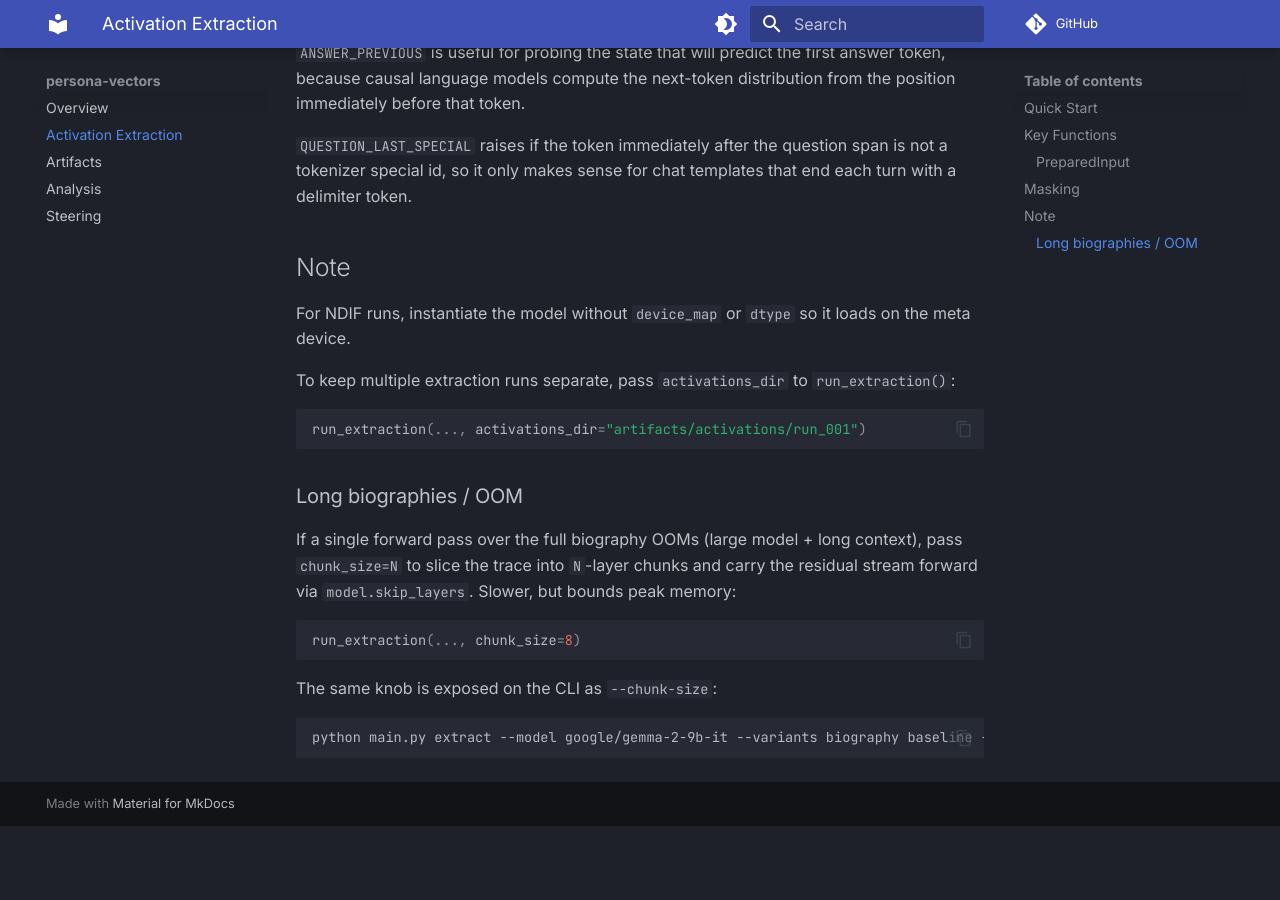
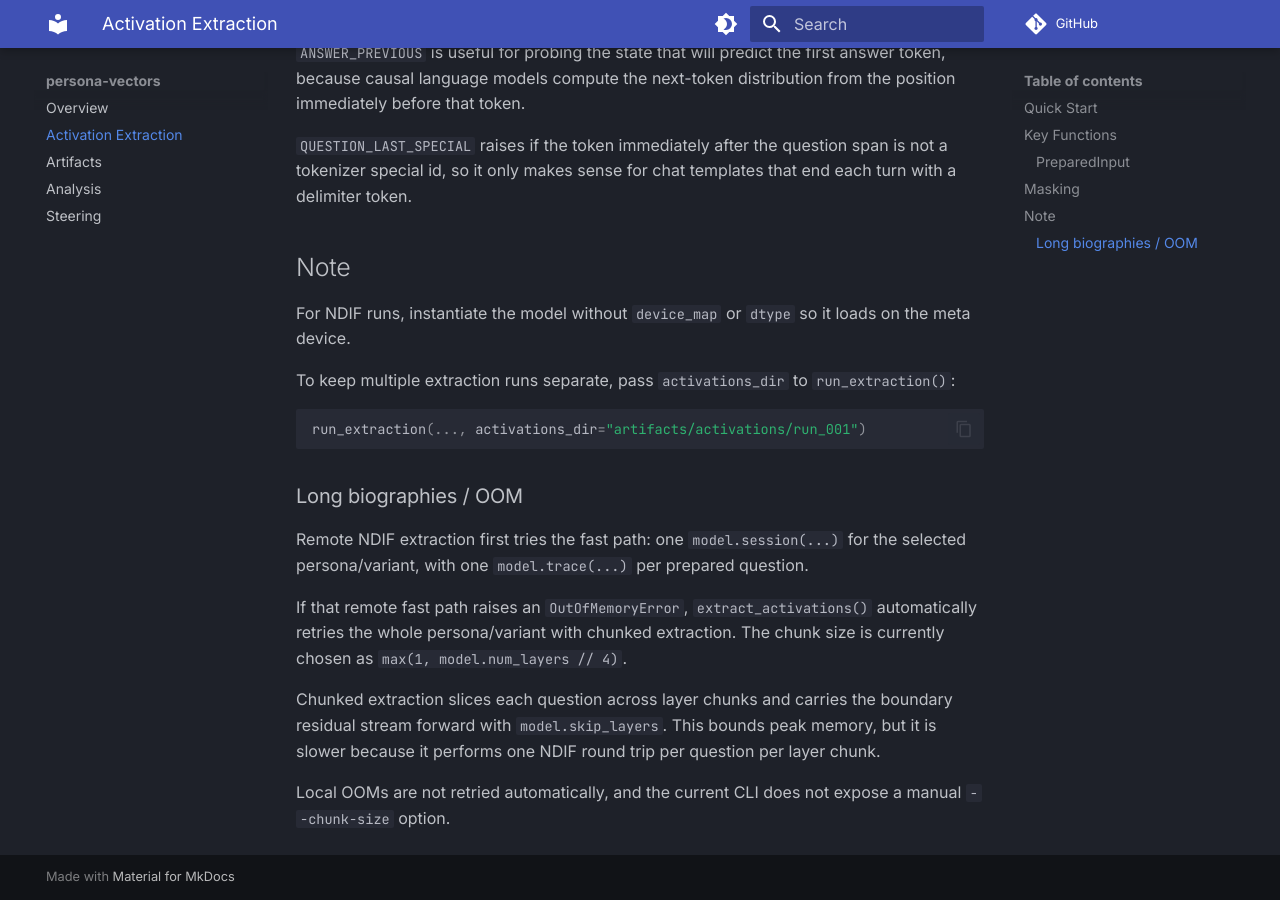
Before and after one commit to implicit-personalization/persona-vectors, an MkDocs documentation site: the page built from docs/extraction.md, in a window 1280 px wide and 900 px high, scrolled down 1862 px. Built offline with MkDocs 1.6.1 and Material for MkDocs 9.7.7, drawn with Linux system fonts in a browser that asks for light colours; comment, search, counter and statistics services are not loaded; before the commit the page ends 2688 px from its top, so only the background shows below that.

Commit message:
Small docs updates

````diff
--- a/docs/extraction.md
+++ b/docs/extraction.md
@@ -69,17 +69,17 @@ run_extraction(..., activations_dir="artifacts/activations/run_001")
 
 ### Long biographies / OOM
 
-If a single forward pass over the full biography OOMs (large model + long
-context), pass `chunk_size=N` to slice the trace into `N`-layer chunks and
-carry the residual stream forward via `model.skip_layers`. Slower, but
-bounds peak memory:
+Remote NDIF extraction first tries the fast path: one `model.session(...)` for
+the selected persona/variant, with one `model.trace(...)` per prepared question.
 
-```python
-run_extraction(..., chunk_size=8)
-```
+If that remote fast path raises an `OutOfMemoryError`, `extract_activations()`
+automatically retries the whole persona/variant with chunked extraction. The
+chunk size is currently chosen as `max(1, model.num_layers // 4)`.
 
-The same knob is exposed on the CLI as `--chunk-size`:
+Chunked extraction slices each question across layer chunks and carries the
+boundary residual stream forward with `model.skip_layers`. This bounds peak
+memory, but it is slower because it performs one NDIF round trip per question
+per layer chunk.
 
-```bash
-python main.py extract --model google/gemma-2-9b-it --variants biography baseline --chunk-size 8 --remote
-```
+Local OOMs are not retried automatically, and the current CLI does not expose a
+manual `--chunk-size` option.
````
Also changed, not shown: README.md (+9 -4 lines), 1 other file.
